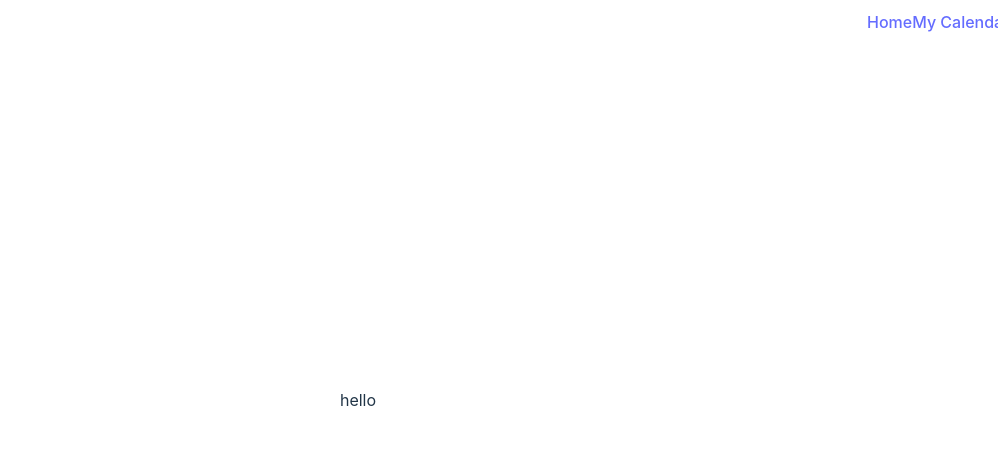
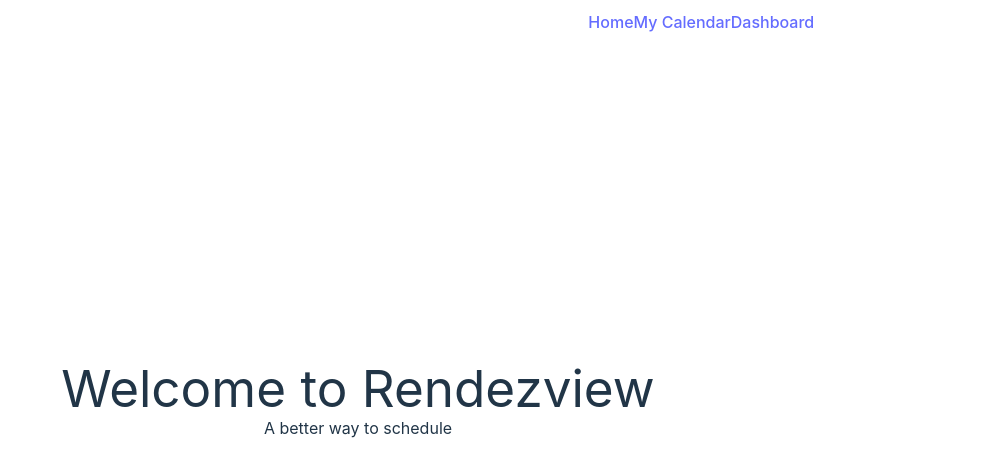
Before and after one commit to WPI-Hackathon/WPI-Hackathon.github.io, a React (Vite) app: page /home in a window 1280 px wide. Shown: the top 476 px of the page, without its empty margins (282-1280 px from the left). Built offline with nearby package versions, Linux system fonts and the light colour scheme.

Commit message:
added words to home page

```diff
--- a/src/screens/HomeScreen.tsx
+++ b/src/screens/HomeScreen.tsx
@@ -1,5 +1,8 @@
 export default function HomeScreen() {
   return (
-    <div>hello</div>
+    <div>
+      <h1>Welcome to Rendezview</h1>
+      <h3>A better way to schedule</h3>
+    </div>
   )
 }
```
